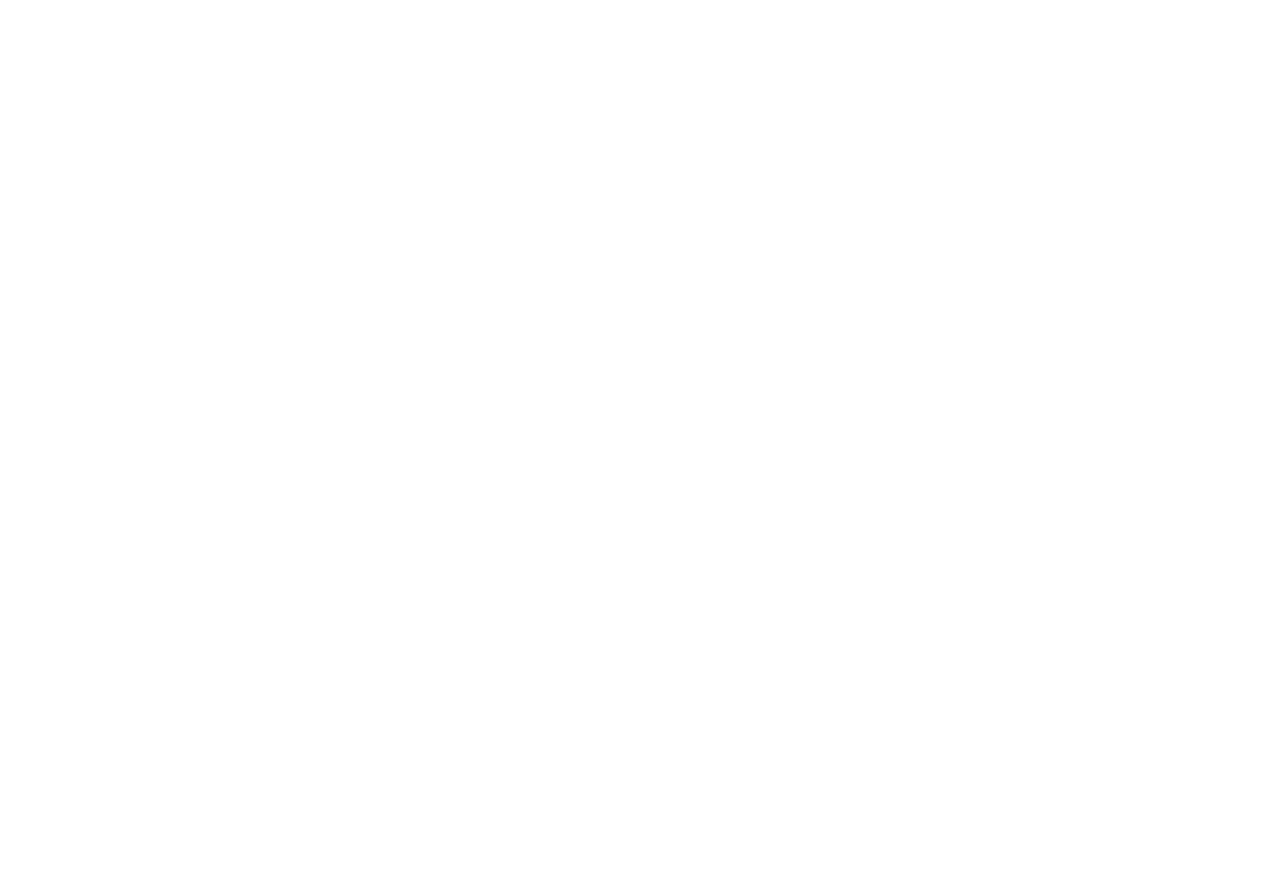
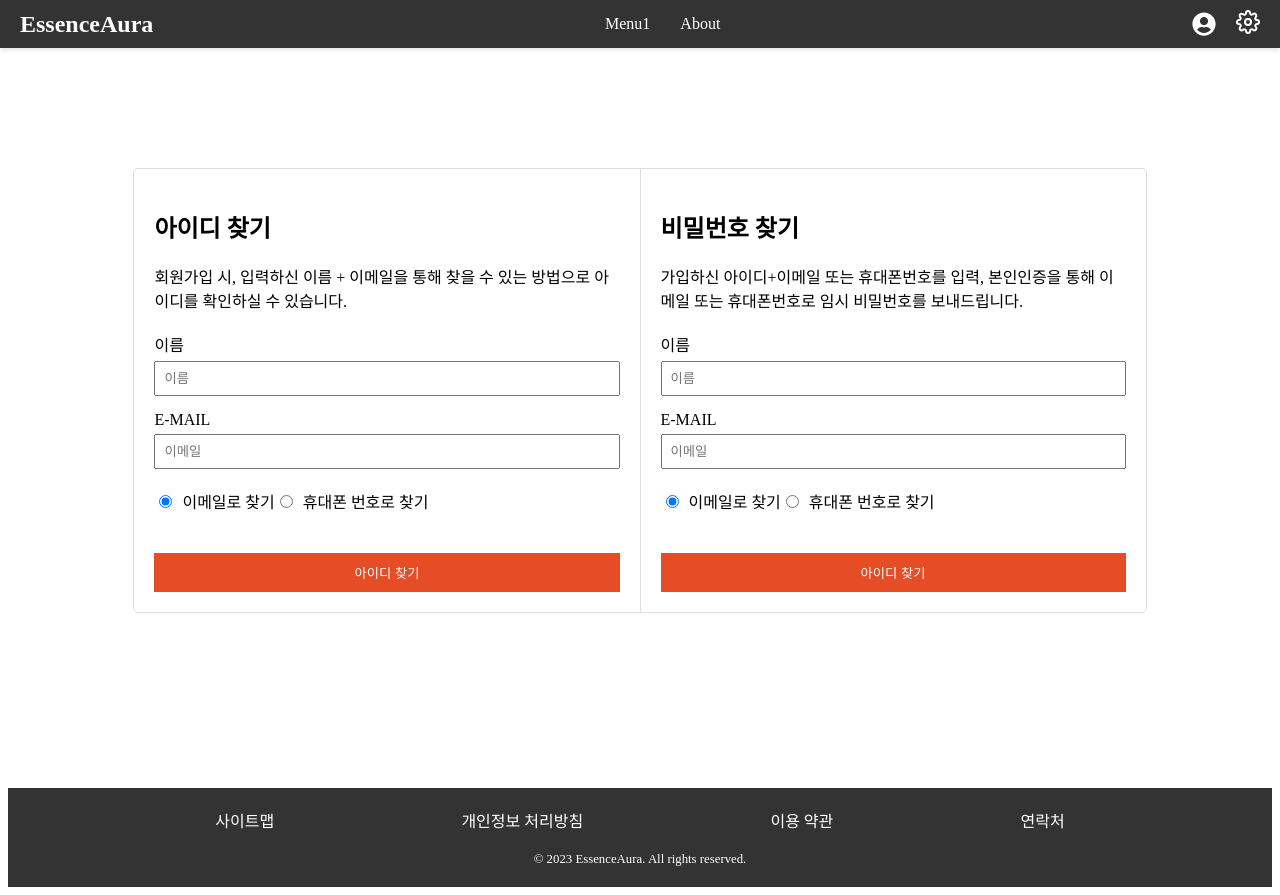
Before and after one commit to Akows/prj08EssenceAura, a React (Vite) app in the folder frontend/: page /find in a window 1280 px wide. Before the commit this address had no page. Before the commit the page ends 800 px from the top, so only its background shows below. Built offline with nearby package versions, Linux system fonts and the light colour scheme.

Commit message:
Design: 아이디/비밀번호 찾기 페이지의 UI 1차 구현. Design: 로그인 페이지의 UI 수정. (영역 배치를 2파트 따로에서 1파트 내부에서 구분선으로 나뉘도록 수정.)

```diff
--- a/frontend/src/App.tsx
+++ b/frontend/src/App.tsx
@@ -10,6 +10,7 @@
 import RegistrationPage from './pages/auth/RegistrationPage';
 import LoginPage from './pages/auth/LoginPage';
 import UserProfilePage from './pages/auth/UserProfilePage';
+import FindAccountPage from './pages/auth/FindAccountPage';
 
 function App() {
     return (
@@ -27,6 +28,7 @@
 
                     <Route path="signup" element={<RegistrationPage />} />
                     <Route path="login" element={<LoginPage />} />
+                    <Route path="find" element={<FindAccountPage />} />
                     <Route path="user" element={<UserProfilePage />} />
                 </Route>
             </Routes>
--- /dev/null
+++ b/frontend/src/pages/auth/FindAccountPage.tsx
@@ -0,0 +1,147 @@
+import styled from 'styled-components';
+
+const FindAccountWrapper = styled.div`
+    display: flex;
+    flex-direction: column;
+    justify-content: center;
+    align-items: center;
+    padding-top: 120px;
+`;
+
+const FindAccountPageContainer = styled.div`
+    width: 80%; // 전체 너비 사용
+    height: 100%;
+    display: flex;
+    justify-content: space-between;
+    border: 1px solid #ddd;
+    border-radius: 5px;
+
+    @media (max-width: 768px) {
+        flex-direction: column;
+    }
+`;
+
+const Section = styled.section`
+    width: 48%;
+    padding: 20px;
+
+    &:first-child {
+        border-right: 1px solid #ddd;
+    }
+
+    @media (max-width: 768px) {
+        width: 100%;
+        border-right: none;
+        &:first-child {
+            border-bottom: 1px solid #ddd;
+        }
+    }
+`;
+
+const Form = styled.form`
+    margin-top: 20px;
+`;
+
+const Label = styled.label`
+    display: block;
+    margin-top: 15px;
+`;
+
+const Input = styled.input`
+    width: calc(100% - 20px); // 오른쪽 끝과 여백을 만들기 위해 너비를 조정
+    padding: 8px;
+    margin-top: 5px;
+    margin-right: 10px; // 오른쪽 여백 추가
+`;
+
+const RadioGroup = styled.div`
+    margin: 20px 0;
+`;
+
+const RadioButton = styled.input`
+    margin-right: 10px;
+`;
+
+const Button = styled.button`
+    padding: 10px 15px;
+    margin-top: 20px;
+    width: 100%;
+    background-color: #e44d26;
+    color: white;
+    border: none;
+    cursor: pointer;
+
+    &:hover {
+        background-color: #f55f3b;
+    }
+`;
+
+const FindAccountPage = () => {
+    return (
+        <FindAccountWrapper>
+            <FindAccountPageContainer>
+                <Section>
+                    <h2>아이디 찾기</h2>
+                    <p>
+                        회원가입 시, 입력하신 이름 + 이메일을 통해 찾을 수 있는
+                        방법으로 아이디를 확인하실 수 있습니다.
+                    </p>
+                    <Form>
+                        <Label>이름</Label>
+                        <Input type="text" placeholder="이름" />
+                        <Label>E-MAIL</Label>
+                        <Input type="email" placeholder="이메일" />
+                        <RadioGroup>
+                            <RadioButton
+                                type="radio"
+                                name="findType"
+                                value="email"
+                                checked
+                            />
+                            이메일로 찾기
+                            <RadioButton
+                                type="radio"
+                                name="findType"
+                                value="phone"
+                            />
+                            휴대폰 번호로 찾기
+                        </RadioGroup>
+                        <Button>아이디 찾기</Button>
+                    </Form>
+                </Section>
+                <Section>
+                    <h2>비밀번호 찾기</h2>
+                    <p>
+                        가입하신 아이디+이메일 또는 휴대폰번호를 입력,
+                        본인인증을 통해 이메일 또는 휴대폰번호로 임시 비밀번호를
+                        보내드립니다.
+                    </p>
+                    <Form>
+                        <Label>이름</Label>
+                        <Input type="text" placeholder="이름" />
+                        <Label>E-MAIL</Label>
+                        <Input type="email" placeholder="이메일" />
+                        <RadioGroup>
+                            <RadioButton
+                                type="radio"
+                                name="findType"
+                                value="email"
+                                checked
+                            />
+                            이메일로 찾기
+                            <RadioButton
+                                type="radio"
+                                name="findType"
+                                value="phone"
+                            />
+                            휴대폰 번호로 찾기
+                        </RadioGroup>
+                        <Button>아이디 찾기</Button>
+                    </Form>
+                </Section>
+            </FindAccountPageContainer>
+        </FindAccountWrapper>
+    );
+};
+
+export default FindAccountPage;
--- a/frontend/src/pages/auth/LoginPage.tsx
+++ b/frontend/src/pages/auth/LoginPage.tsx
@@ -1,9 +1,14 @@
 import React, { useState } from 'react';
+import { Link } from 'react-router-dom';
 import styled from 'styled-components';
 
 const LoginPageContainer = styled.div`
-    margin: auto;
-    max-width: 800px;
+    display: flex;
+    flex-direction: column; // 요소들을 수직으로 쌓음
+    justify-content: center; // 수직 축에서 중앙 정렬
+    align-items: center; // 수평 축에서 중앙 정렬
+    width: 100%; // 전체 너비 사용
+    height: 50vh;
 `;
 
 const Title = styled.h1`
@@ -42,26 +47,25 @@
 `;
 
 const LoginContainer = styled.div`
+    width: 1000px;
+    height: 60%;
     display: flex;
     justify-content: space-between;
-    align-items: stretch; // 자식 요소들의 높이를 부모에 맞춤
-    margin-top: 20px;
+    align-items: center;
+    border: 1px solid #ddd; // 테두리 추가
+    border-radius: 5px; // 테두리 둥글게
 `;
 
 const LoginForm = styled(Form)`
-    width: 48%;
-    box-sizing: border-box;
-    padding: 20px;
-    border: 1px solid #ddd;
-    border-radius: 5px;
+    flex: 1; // 남은 공간을 모두 차지
+    border-right: 1px solid #ddd; // 우측에 구분선 추가
+    padding-right: 20px; // 우측 패딩 추가
+    padding-left: 20px; // 좌측 패딩 추가
 `;
 
 const InfoContainer = styled.div`
-    width: calc(50% - 10px); // 화면 크기의 50%에서 양쪽 마진만큼 빼줍니다.
-    box-sizing: border-box;
-    padding: 20px;
-    border: 1px solid #ddd;
-    border-radius: 5px;
+    flex: 1; // 남은 공간을 모두 차지
+    padding-left: 20px; // 좌측 패딩 추가
 `;
 
 const InfoText = styled.p`
@@ -133,7 +137,9 @@
                         회원가입을 하시면 다양한 혜택을 편리하게 이용하실 수
                         있습니다.
                     </InfoText>
-                    <SmallButton>회원가입</SmallButton>
+                    <SmallButton>
+                        <Link to="/signup">회원가입</Link>
+                    </SmallButton>
 
                     <InfoText>
                         아이디 혹은 비밀번호를 잊으셨나요?
@@ -141,7 +147,9 @@
                         간단한 정보를 입력 후 잃어버린 정보를 찾으실 수
                         있습니다.
                     </InfoText>
-                    <SmallButton>아이디/비밀번호 찾기</SmallButton>
+                    <SmallButton>
+                        <Link to="/find">아이디/비밀번호 찾기</Link>
+                    </SmallButton>
                 </InfoContainer>
             </LoginContainer>
         </LoginPageContainer>
```
